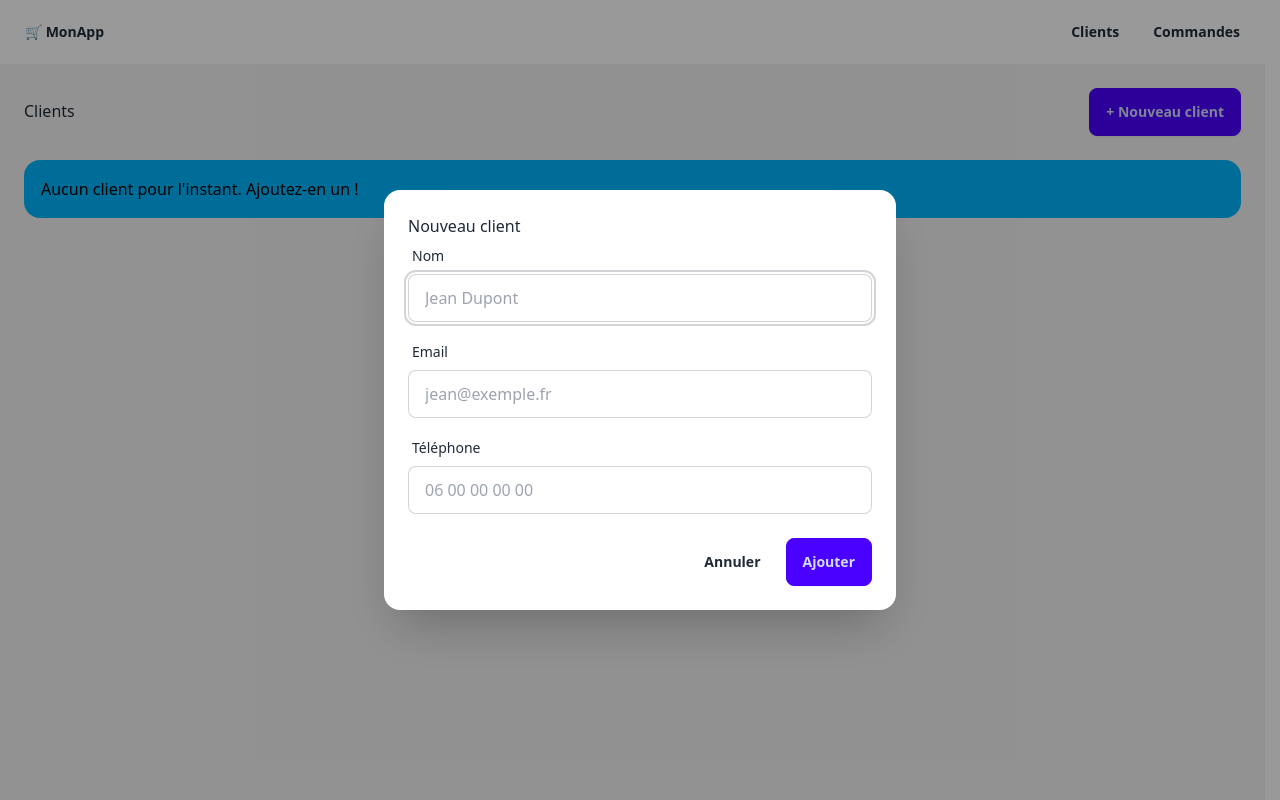
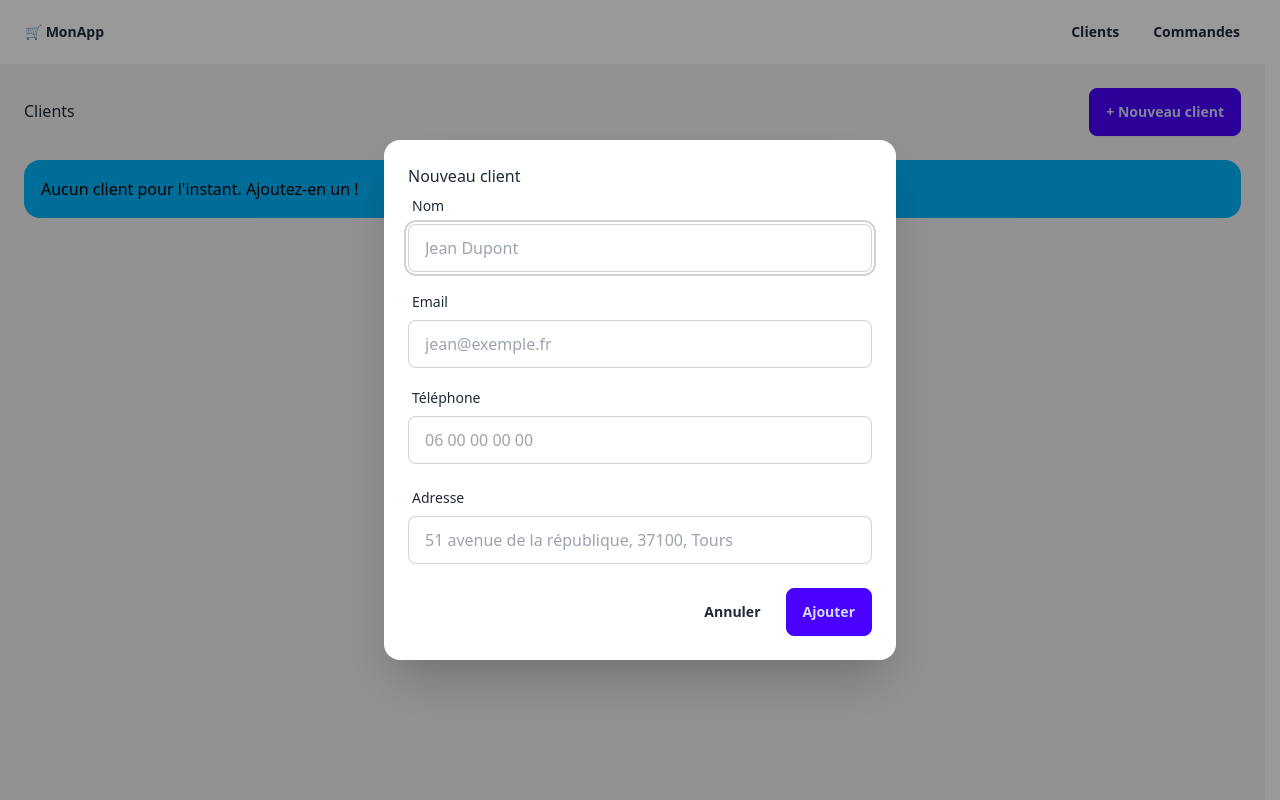
Before and after one commit to LuDetling/Projet-python, a FastAPI app: template templates/clients/liste.html in a window 1280 px wide, after a click on "+ Nouveau client". Run offline with FastAPI, Linux system fonts and the light colour scheme; the template is opened without the code that fills it, so the values that code supplies are empty; some libraries are stand-ins or nearby versions.

Commit message:
creer un client

```diff
--- a/routes/clients.py
+++ b/routes/clients.py
@@ -23,9 +23,10 @@ def creer_client(
     nom: str = Form(...),
     email: str = Form(...),
     telephone: str = Form(""),
+    adresse: str = Form(...),
     db: Session = Depends(get_db)
 ):
-    client_service.create(db, nom=nom, email=email, telephone=telephone)
+    client_service.create(db, nom=nom, email=email, telephone=telephone, adresse=adresse)
     clients = client_service.get_all(db)
     return templates.TemplateResponse(
         request=request,
--- a/services/client_service.py
+++ b/services/client_service.py
@@ -7,8 +7,8 @@ def get_all(db: Session):
 def get_by_id(db: Session, client_id: int):
     return db.query(Client).filter(Client.id == client_id).first()
 
-def create(db: Session, nom: str, email: str, telephone: str = None):
-    client = Client(nom=nom, email=email, telephone=telephone)
+def create(db: Session, nom: str, email: str, telephone: str = None, adresse: str = None):
+    client = Client(nom=nom, email=email, telephone=telephone, adresse=adresse)
     db.add(client)      # prépare l'insertion
     db.commit()         # envoie à la base
     db.refresh(client)  # recharge l'objet avec l'id généré
--- a/templates/clients/liste.html
+++ b/templates/clients/liste.html
@@ -14,28 +14,27 @@
 <dialog id="modal_client" class="modal">
     <div class="modal-box">
         <h3 class="text-lg font-bold mb-4">Nouveau client</h3>
-        <form hx-post="/clients/"
-              hx-target="#liste-clients"
-              hx-swap="innerHTML"
-              hx-on::after-request="if(event.detail.successful) modal_commande.close()">
+        <form hx-post="/clients/" hx-target="#liste-clients" hx-swap="innerHTML"
+            hx-on::after-request="if(event.detail.successful) modal_client.close()">
             <div class="form-control mb-3">
                 <label class="label"><span class="label-text">Nom</span></label>
-                <input name="nom" type="text" placeholder="Jean Dupont"
-                       class="input input-bordered" required>
+                <input name="nom" type="text" placeholder="Jean Dupont" class="input input-bordered" required>
             </div>
             <div class="form-control mb-3">
                 <label class="label"><span class="label-text">Email</span></label>
-                <input name="email" type="email" placeholder="jean@exemple.fr"
-                       class="input input-bordered" required>
+                <input name="email" type="email" placeholder="jean@exemple.fr" class="input input-bordered" required>
             </div>
             <div class="form-control mb-4">
                 <label class="label"><span class="label-text">Téléphone</span></label>
-                <input name="telephone" type="text" placeholder="06 00 00 00 00"
-                       class="input input-bordered">
+                <input name="telephone" type="text" placeholder="06 00 00 00 00" class="input input-bordered">
+            </div>
+            <div class="form-control mb-4">
+                <label class="label"><span class="label-text">Adresse</span></label>
+                <input name="adresse" type="text" placeholder="51 avenue de la république, 37100, Tours"
+                    class="input input-bordered">
             </div>
             <div class="modal-action">
-                <button type="button" onclick="modal_client.close()"
-                        class="btn btn-ghost">Annuler</button>
+                <button type="button" onclick="modal_client.close()" class="btn btn-ghost">Annuler</button>
                 <button type="submit" class="btn btn-primary">Ajouter</button>
             </div>
         </form>
@@ -55,6 +54,7 @@
                     <th>#</th>
                     <th>Nom</th>
                     <th>Email</th>
+                    <th>Adresse</th>
                     <th>Téléphone</th>
                     <th>Actions</th>
                 </tr>
@@ -65,13 +65,12 @@
                     <td>{{ client.id }}</td>
                     <td class="font-medium">{{ client.nom }}</td>
                     <td>{{ client.email }}</td>
+                    <td>{{ client.adresse }}</td>
                     <td>{{ client.telephone or "—" }}</td>
                     <td>
-                        <button class="btn btn-error btn-xs"
-                                hx-delete="/clients/{{ client.id }}"
-                                hx-target="#client-{{ client.id }}"
-                                hx-swap="outerHTML"
-                                hx-confirm="Supprimer {{ client.nom }} ?">
+                        <button class="btn btn-error btn-xs" hx-delete="/clients/{{ client.id }}"
+                            hx-target="#client-{{ client.id }}" hx-swap="outerHTML"
+                            hx-confirm="Supprimer {{ client.nom }} ?">
                             Supprimer
                         </button>
                     </td>
```
Also changed, not shown: templates/clients/_liste.html (+10 -11 lines), mini_app.db.
